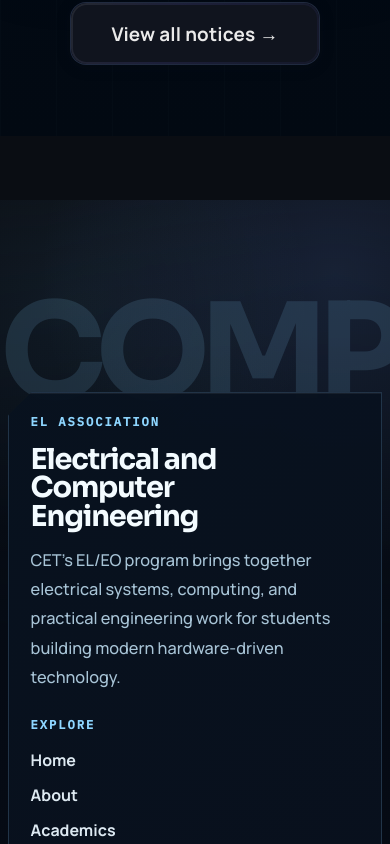
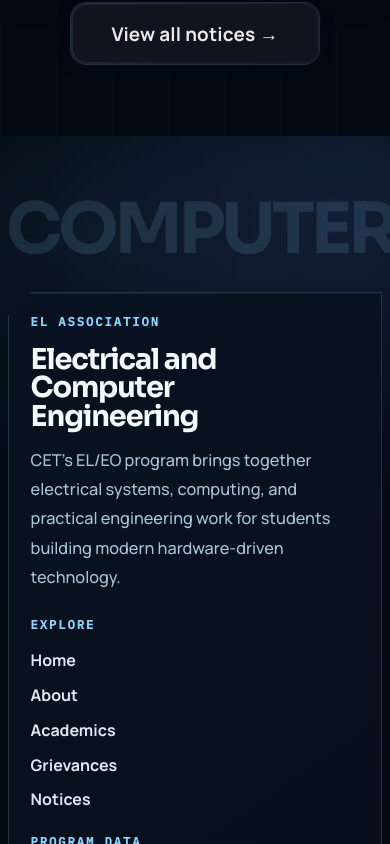
Before and after one commit to rohankishore/elweb, a React (Vite) app: page / in a window 390 px wide. Shown: the part 3980-4824 px from the top of the page. Built offline with nearby package versions, Linux system fonts and the light colour scheme.

Commit message:
coolass footer design

```diff
--- a/src/App.css
+++ b/src/App.css
@@ -344,28 +344,29 @@
 /* Footer */
 .site-footer {
   position: relative;
-  margin-top: clamp(4rem, 8vw, 8rem);
+  margin-top: 0;
   min-height: 0;
-  padding: 9rem 0 0;
+  padding: 8rem 0 0;
   overflow: clip;
   background:
     radial-gradient(circle at 18% 8%, rgba(110, 192, 242, 0.08), transparent 20%),
     radial-gradient(circle at 86% 6%, rgba(88, 128, 210, 0.18), transparent 24%),
-    linear-gradient(180deg, rgba(7, 12, 20, 0) 0%, rgba(5, 11, 21, 0.86) 34%, rgba(4, 9, 18, 1) 100%);
+    linear-gradient(180deg, rgba(2, 9, 18, 1) 0%, rgba(5, 11, 21, 0.94) 26%, rgba(4, 9, 18, 1) 100%);
 }
 
 .site-footer__word {
   position: absolute;
   left: 50%;
-  top: 5.8rem;
+  top: 4.35rem;
   z-index: 0;
   font-family: var(--display);
-  width: 100vw;
+  width: calc(100vw - 1rem);
+  max-width: 100%;
   text-align: center;
-  font-size: clamp(9rem, 30vw, 23rem);
+  font-size: min(clamp(8rem, 27vw, 21rem), calc((100vw - 2rem) / var(--footer-word-length, 2) * 1.72));
   font-weight: 700;
   line-height: 0.8;
-  letter-spacing: -0.08em;
+  letter-spacing: -0.06em;
   text-transform: uppercase;
   color: rgba(134, 205, 246, 0.14);
   white-space: nowrap;
@@ -375,14 +376,14 @@
 }
 
 .site-footer__word--long {
-  font-size: clamp(7rem, 22vw, 16rem);
+  font-size: min(clamp(5.1rem, 15vw, 9.4rem), calc((100vw - 2rem) / var(--footer-word-length, 10) * 1.52));
 }
 
 .site-footer__panel {
   position: relative;
   z-index: 1;
   width: min(calc(100vw - 2rem), 100%);
-  margin: 9.6rem auto 0;
+  margin: 10.6rem auto 0;
   padding: clamp(2rem, 3vw, 3.1rem);
   display: grid;
   grid-template-columns: minmax(0, 1.35fr) repeat(3, minmax(170px, 1fr));
@@ -1089,21 +1090,22 @@
   }
 
   .site-footer {
-    padding: 5.5rem 0 0;
+    padding: 4.75rem 0 0;
   }
 
   .site-footer__word {
-    top: 3.8rem;
-    font-size: clamp(6rem, 34vw, 10rem);
+    top: 2.85rem;
+    width: calc(100vw - 0.75rem);
+    font-size: min(clamp(4.1rem, 24vw, 7rem), calc((100vw - 1.25rem) / var(--footer-word-length, 2) * 1.52));
   }
 
   .site-footer__word--long {
-    font-size: clamp(4.4rem, 19vw, 7.2rem);
+    font-size: min(clamp(2.35rem, 10vw, 4.2rem), calc((100vw - 1.25rem) / var(--footer-word-length, 10) * 1.22));
   }
 
   .site-footer__panel {
     width: calc(100vw - 1rem);
-    margin-top: 6.5rem;
+    margin-top: 5rem;
     padding: 1.35rem;
     grid-template-columns: 1fr;
     gap: 1.5rem;
--- a/src/component/SiteFooter.jsx
+++ b/src/component/SiteFooter.jsx
@@ -103,7 +103,7 @@ export default function SiteFooter() {
       const rect = footer.getBoundingClientRect()
       const viewportHeight = window.innerHeight || 1
       const progress = 1 - Math.min(Math.max(rect.top / viewportHeight, 0), 1)
-      const nextShift = 70 - progress * 130
+      const nextShift = 36 - progress * 72
       setWordShift(nextShift)
     }
 
@@ -122,7 +122,10 @@ export default function SiteFooter() {
       <div
         className={`site-footer__word${displayWord.length > 8 ? ' site-footer__word--long' : ''}`}
         aria-hidden="true"
-        style={{ transform: `translate(-50%, ${wordShift}px)` }}
+        style={{
+          '--footer-word-length': displayWord.length,
+          transform: `translate(-50%, ${wordShift}px)`,
+        }}
       >
         {displayWord}
       </div>
```
